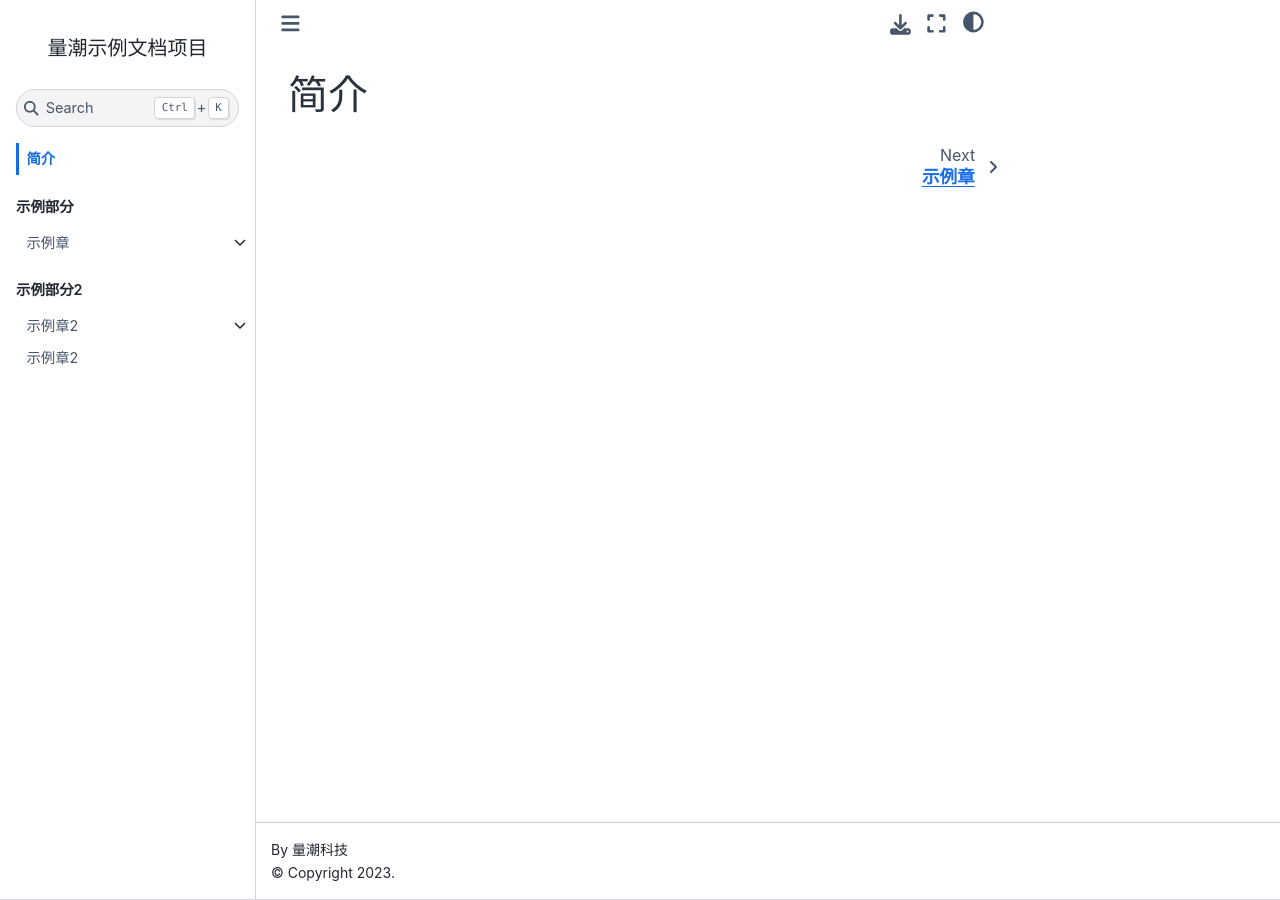
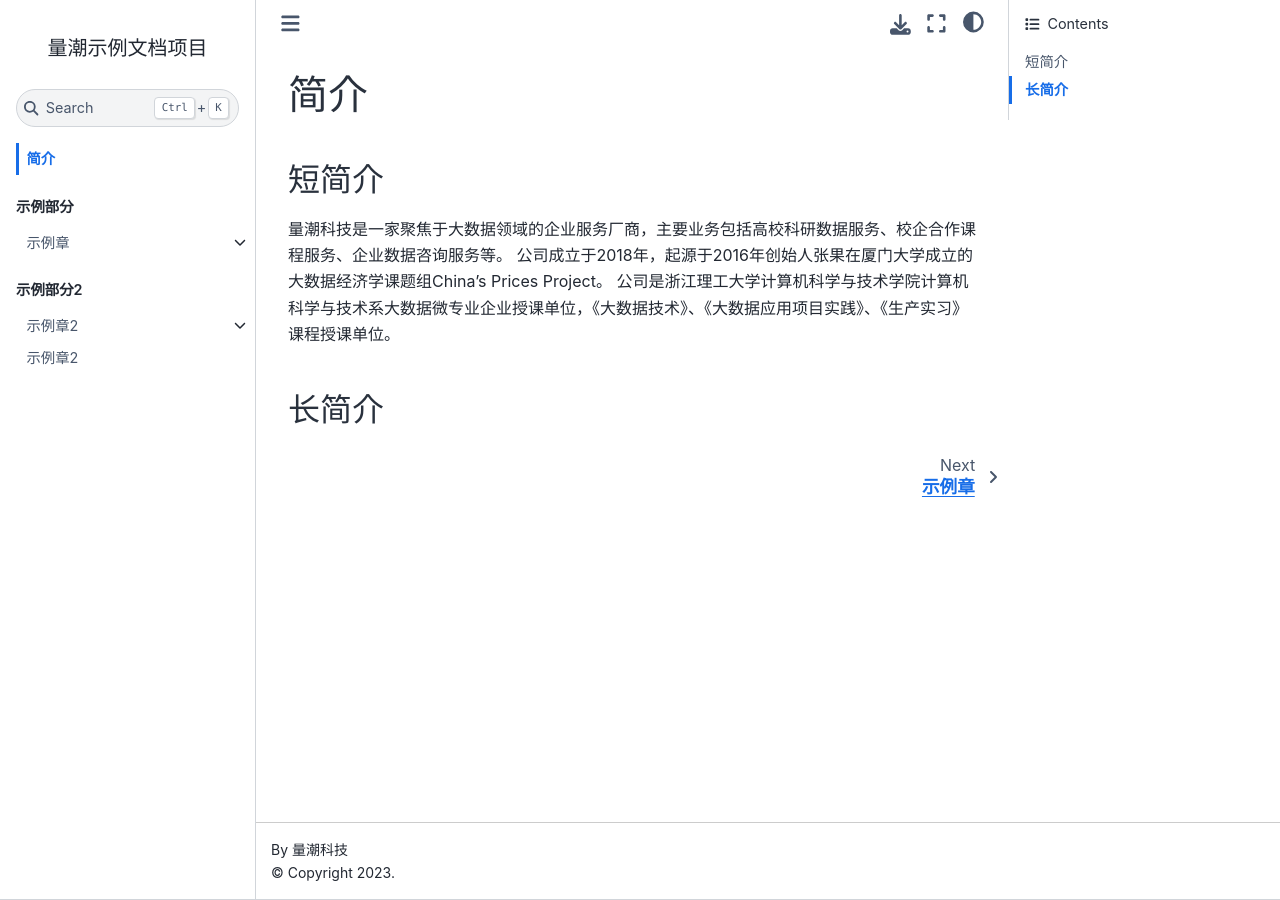
Before and after one commit to quanttide/quanttide-profile-of-business-entity, a Jupyter Book: the page built from index.md, in a window 1280 px wide. Built offline with Jupyter Book 1.0.4 settings and Sphinx 7.4.7 and the Sphinx Book theme 1.1.4, drawn with Linux system fonts in a browser that asks for light colours.

Commit message:
Update index.md

```diff
--- a/index.md
+++ b/index.md
@@ -1 +1,9 @@
 # 简介
+
+## 短简介
+
+量潮科技是一家聚焦于大数据领域的企业服务厂商，主要业务包括高校科研数据服务、校企合作课程服务、企业数据咨询服务等。
+公司成立于2018年，起源于2016年创始人张果在厦门大学成立的大数据经济学课题组China's Prices Project。
+公司是浙江理工大学计算机科学与技术学院计算机科学与技术系大数据微专业企业授课单位，《大数据技术》、《大数据应用项目实践》、《生产实习》课程授课单位。
+
+## 长简介
```
